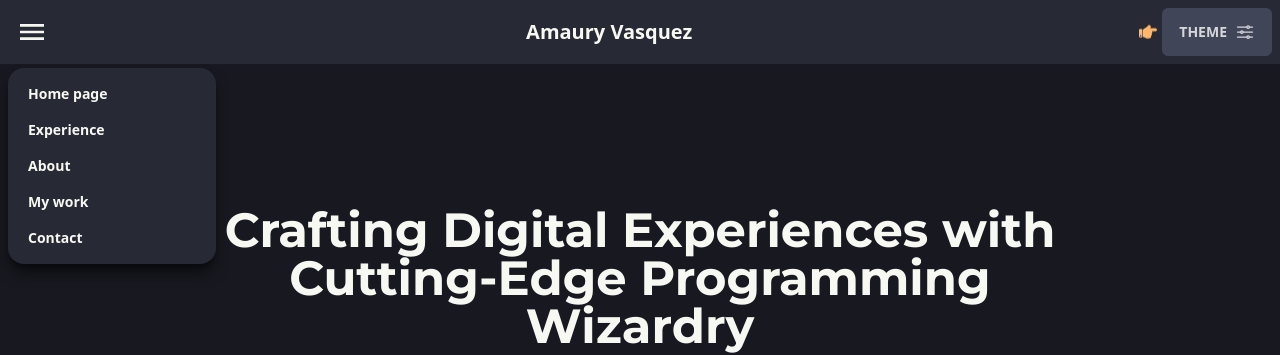
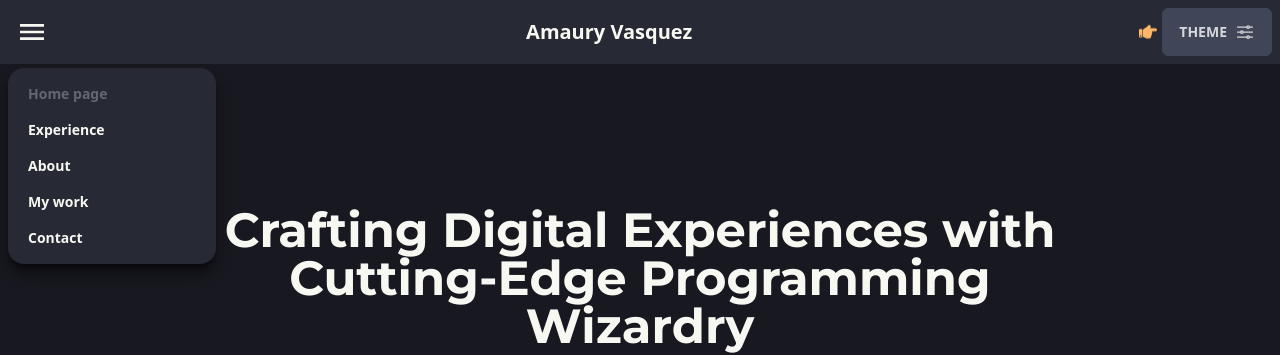
Before and after one commit to Amaury-Vasquez/amvasdev, a Next.js app: page / in a window 1280 px wide. Both pictures are taken after a click on the button 32 px from the left and 32 px from the top of the page. Shown: the top 355 px of the page. Built offline with nearby package versions, Linux system fonts and the light colour scheme.

Commit message:
fix: style issues

```diff
--- a/layout/Header/Menu.tsx
+++ b/layout/Header/Menu.tsx
@@ -1,6 +1,8 @@
+import clsx from 'clsx';
 import { FC } from 'react';
 import { MdMenu } from 'react-icons/md';
 import Link from 'next/link';
+import { useRouter } from 'next/router';
 import { useToggle, useOnClickOutside } from '@/hooks';
 import { IconButton } from '@/components';
 import { PAGE_LINKS } from '@/constants';
@@ -8,6 +10,7 @@ import { PAGE_LINKS } from '@/constants';
 const Menu: FC = () => {
   const { isActive, toggle, deactivate } = useToggle(false);
   const ref = useOnClickOutside<HTMLDivElement>(deactivate);
+  const { pathname } = useRouter();
 
   return (
     <div className="dropdown" ref={ref}>
@@ -18,13 +21,30 @@ const Menu: FC = () => {
       />
       {isActive && (
         <ul className="menu menu-sm absolute mt-3 z-[1] p-2 shadow-lg shadow-base-300 bg-base-100 rounded-box w-52">
-          {PAGE_LINKS.map(({ name, url }, idx) => (
-            <li className="py-1" key={'headernavbarlink:' + idx}>
-              <Link className="hover:text-primary font-semibold" href={url}>
-                {name}
-              </Link>
-            </li>
-          ))}
+          {PAGE_LINKS.map(({ name, url }, idx) => {
+            const disabledPath = url === pathname;
+            return (
+              <li
+                className={clsx(
+                  'py-1',
+                  disabledPath && 'disabled !cursor-text'
+                )}
+                key={'headernavbarlink:' + idx}
+              >
+                {disabledPath ? (
+                  <span className="font-semibold"> {name} </span>
+                ) : (
+                  <Link
+                    className="hover:text-primary font-semibold"
+                    onClick={deactivate}
+                    href={url}
+                  >
+                    {name}
+                  </Link>
+                )}
+              </li>
+            );
+          })}
         </ul>
       )}
     </div>
--- a/layout/index.tsx
+++ b/layout/index.tsx
@@ -37,7 +37,7 @@ export default function AppLayout({ children }: { children: React.ReactNode }) {
                 : '/'
             }
             Icon={MdOutlineNavigateNext}
-            className="fixed lg:top-1/2 right-2 z-50 text-primary lg:w-12 lg:h-12 w-10 h-10 xxs:top-[72px] top-2 bg-base-200 xs:top-20 xxs:bg-base-100 duration-1000"
+            className="fixed lg:top-1/2 right-2 z-40 text-primary lg:w-12 lg:h-12 w-10 h-10 xxs:top-[72px] top-2 bg-base-200 xs:top-20 xxs:bg-base-100 duration-1000"
           />
         )}
       <div className="bg-base-200 max-xxs:min-h-xxs-screen max-xxs:mt-28 min-h-content h-fit mt-16">
```
